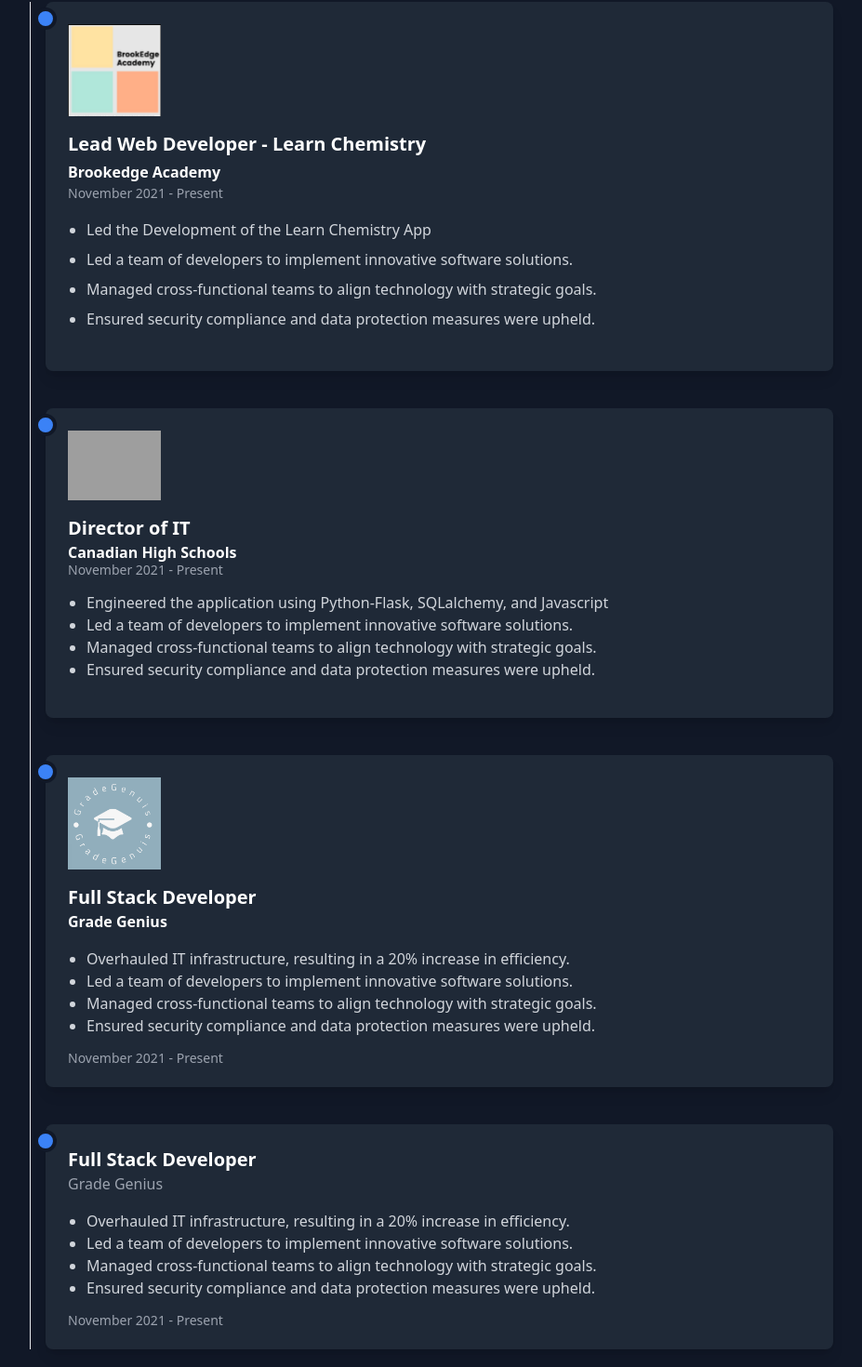
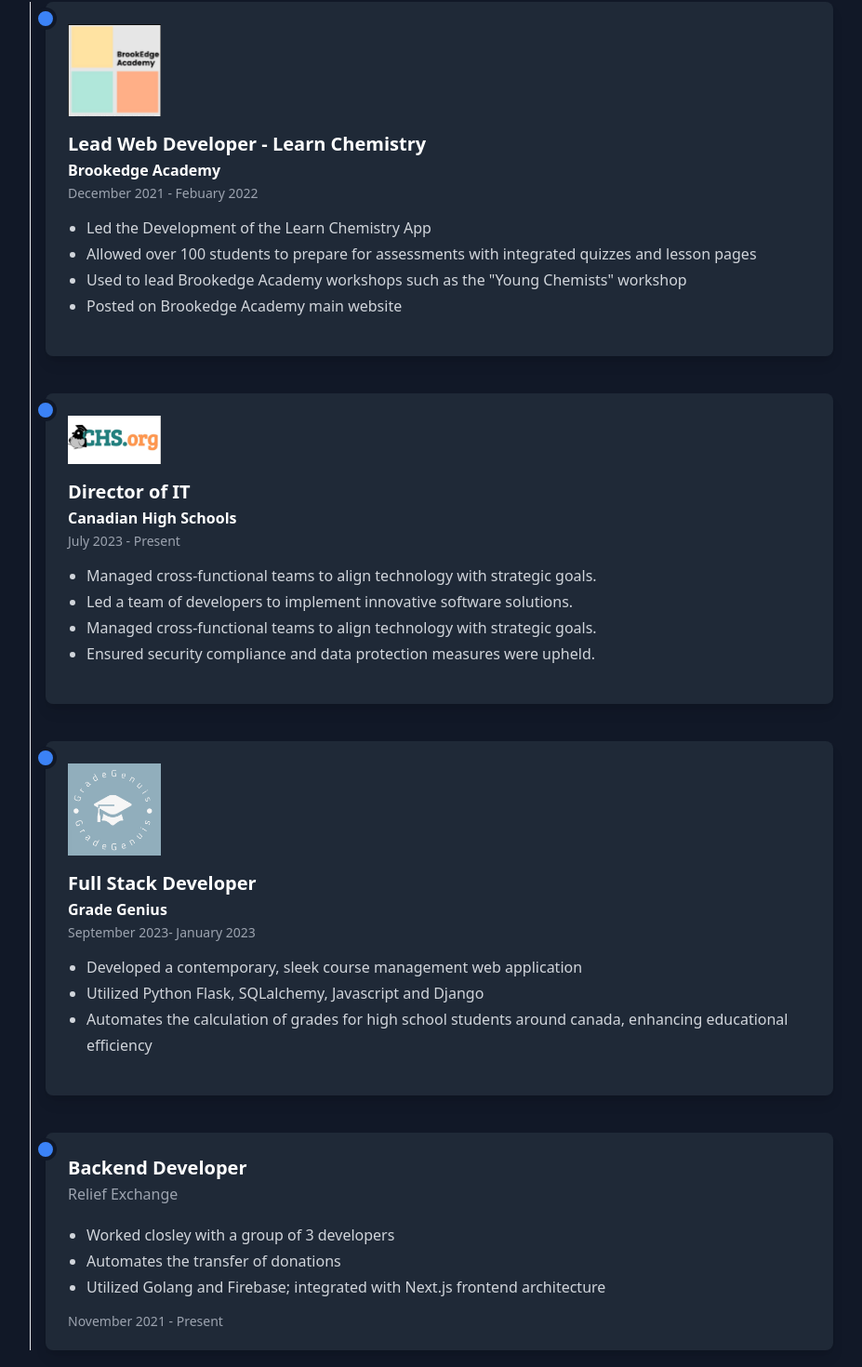
Before and after one commit to JoshuaChou10/portfolio, a Next.js app: page /experience in a window 1280 px wide. Shown: the part 194-1664 px from the top of the page at 93% size, without its empty margins (176-1103 px from the left). Built offline with nearby package versions, Linux system fonts and the light colour scheme; grey boxes are pictures that could not be loaded.

Commit message:
Wrote content for experience page

```diff
--- a/app/page.tsx
+++ b/app/page.tsx
@@ -20,7 +20,7 @@
       link: '/projects',
     },
     {
-      title: 'My Experiences',
+      title: 'Experience',
       description: 'Learn about my professional journey and the experiences that have shaped my career.',
       link: '/experiences',
     },
--- a/pages/experience.tsx
+++ b/pages/experience.tsx
@@ -20,7 +20,7 @@
 
                 {/* Experience Item 1 */}
 
-                <div className="relative leading-8">
+                <div className="relative leading-7">
                   <div className="absolute -left-3 mt-1.5 w-6 h-6 bg-blue-500 rounded-full border-4 border-gray-900"></div>
                   <div className="bg-gray-800 p-6 rounded-lg shadow-lg">
                   <Image
@@ -33,9 +33,32 @@
                   <h3 className="text-xl font-semibold">Lead Web Developer - Learn Chemistry</h3>
 
                     <p className=" font-semibold">Brookedge Academy</p>
-                    <time className="block text-sm font-normal leading-none text-gray-400">November 2021 - Present</time>
+                    <time className="block text-sm font-normal leading-none text-gray-400 mt-1">December 2021 - Febuary 2022</time>
                     <ul className="list-disc ml-5 mt-4 mb-4 text-gray-300">
                       <li>Led the Development of the Learn Chemistry App</li>
+                      <li>Allowed over 100 students to prepare for assessments with integrated quizzes and lesson pages</li>
+                      <li>Used to lead Brookedge Academy workshops such as the "Young Chemists" workshop</li>
+                      <li>Posted on Brookedge Academy main website</li>
+
+                    </ul>
+
+                  </div>
+                </div>
+                <div className="relative leading-7">
+                  <div className="absolute -left-3 mt-1.5 w-6 h-6 bg-blue-500 rounded-full border-4 border-gray-900"></div>
+                  <div className="bg-gray-800 p-6 rounded-lg shadow-lg">
+                  <Image
+              src='/chs-logo.png'
+              alt='Canadian High Schools'
+              width={100}  // Adjust the width as needed
+              height={25} // Adjust the height as needed
+              className="mb-4"
+            />
+                    <h3 className="text-xl font-semibold">Director of IT</h3>
+                    <p className=" font-semibold">Canadian High Schools</p>
+                    <time className="block text-sm font-normal leading-none text-gray-400 mt-1">July 2023 - Present</time>
+                    <ul className="list-disc ml-5 mt-4 mb-4 text-gray-300">
+                      <li>Managed cross-functional teams to align technology with strategic goals.</li>
                       <li>Led a team of developers to implement innovative software solutions.</li>
                       <li>Managed cross-functional teams to align technology with strategic goals.</li>
                       <li>Ensured security compliance and data protection measures were upheld.</li>
@@ -43,29 +66,7 @@
 
                   </div>
                 </div>
-                <div className="relative">
-                  <div className="absolute -left-3 mt-1.5 w-6 h-6 bg-blue-500 rounded-full border-4 border-gray-900"></div>
-                  <div className="bg-gray-800 p-6 rounded-lg shadow-lg">
-                  <Image
-              src='/cahighschools-logo.png'
-              alt='Canadian High Schools'
-              width={100}  // Adjust the width as needed
-              height={25} // Adjust the height as needed
-              className="mb-4"
-            />
-                    <h3 className="text-xl font-semibold">Director of IT</h3>
-                    <p className=" font-semibold">Canadian High Schools</p>
-                    <time className="block text-sm font-normal leading-none text-gray-400">November 2021 - Present</time>
-                    <ul className="list-disc ml-5 mt-4 mb-4 text-gray-300">
-                      <li>Engineered the application using Python-Flask, SQLalchemy, and Javascript </li>
-                      <li>Led a team of developers to implement innovative software solutions.</li>
-                      <li>Managed cross-functional teams to align technology with strategic goals.</li>
-                      <li>Ensured security compliance and data protection measures were upheld.</li>
-                    </ul>
-
-                  </div>
-                </div>
-                <div className="relative">
+                <div className="relative leading-7">
                   <div className="absolute -left-3 mt-1.5 w-6 h-6 bg-blue-500 rounded-full border-4 border-gray-900"></div>
                   <div className="bg-gray-800 p-6 rounded-lg shadow-lg">
                   <Image
@@ -76,28 +77,28 @@
               className="mb-4"
             />
                   <h3 className="text-xl font-semibold">Full Stack Developer</h3>
-                  <p className=" font-semibold">Grade Genius</p>
+                  <p className="font-semibold">Grade Genius</p>
+                  <time className="block text-sm font-normal leading-none text-gray-400 mt-1">September 2023- January 2023</time>
                     <ul className="list-disc ml-5 mt-4 mb-4 text-gray-300">
-                      <li>Overhauled IT infrastructure, resulting in a 20% increase in efficiency.</li>
-                      <li>Led a team of developers to implement innovative software solutions.</li>
-                      <li>Managed cross-functional teams to align technology with strategic goals.</li>
-                      <li>Ensured security compliance and data protection measures were upheld.</li>
+                      <li>Developed a contemporary, sleek course management web application</li>
+                      <li>Utilized Python Flask, SQLalchemy, Javascript and Django </li>
+                      <li>Automates the calculation of grades for high school students around canada, enhancing educational efficiency </li>
                     </ul>
-                    <time className="block text-sm font-normal leading-none text-gray-400">November 2021 - Present</time>
+
                   </div>
                 </div>
-                <div className="relative">
+                <div className="relative leading-7">
                   <div className="absolute -left-3 mt-1.5 w-6 h-6 bg-blue-500 rounded-full border-4 border-gray-900"></div>
                   <div className="bg-gray-800 p-6 rounded-lg shadow-lg">
-                  <h3 className="text-xl font-semibold">Full Stack Developer</h3>
-                    <p className="text-gray-400">Grade Genius</p>
+                  <h3 className="text-xl font-semibold">Backend Developer</h3>
+                    <p className="text-gray-400">Relief Exchange</p>
                     <ul className="list-disc ml-5 mt-4 mb-4 text-gray-300">
-                      <li>Overhauled IT infrastructure, resulting in a 20% increase in efficiency.</li>
-                      <li>Led a team of developers to implement innovative software solutions.</li>
-                      <li>Managed cross-functional teams to align technology with strategic goals.</li>
-                      <li>Ensured security compliance and data protection measures were upheld.</li>
+                      <li>Worked closley with a group of 3 developers</li>
+                      <li>Automates the transfer of donations</li>
+                      <li>Utilized Golang and Firebase; integrated with Next.js frontend architecture </li>
+
                     </ul>
-                    <time className="block text-sm font-normal leading-none text-gray-400">November 2021 - Present</time>
+                    <time className="block text-sm font-normal leading-none text-gray-400 mt-1">November 2021 - Present</time>
                   </div>
                 </div>
 
--- a/pages/projects.tsx
+++ b/pages/projects.tsx
@@ -18,7 +18,7 @@
      <div className="flex flex-col w-full">
 
      <h1 className="text-4xl font-bold text-center m-5">Projects</h1>
-  <h4 className="text-center">Projects I've developed over the years.</h4>
+  <h4 className="text-center">My biggest projects developed over the years</h4>
      <section className="w-full">
 
   {projects.map((project, index) => (
```
Also changed, not shown: public/chs-logo.png (added).
